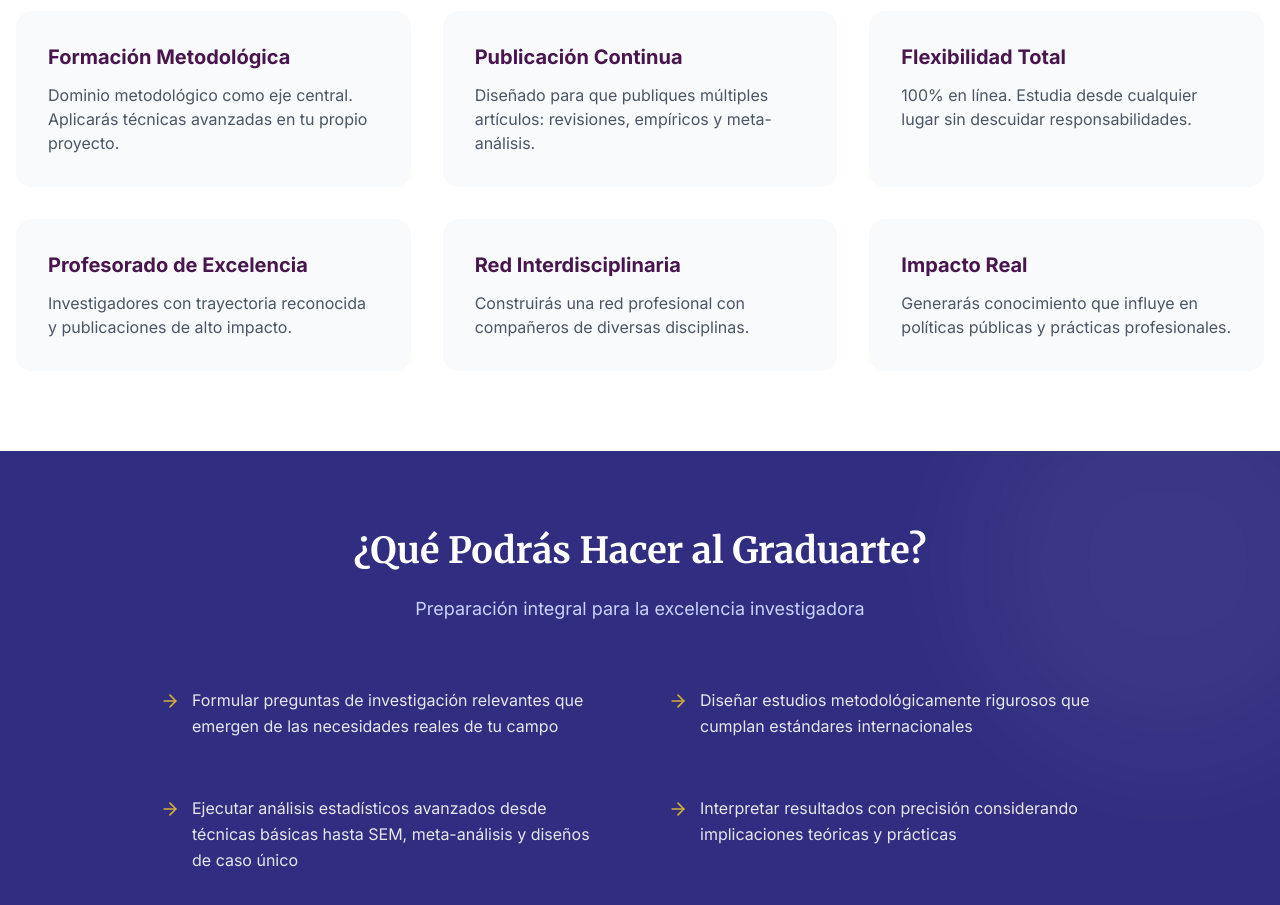
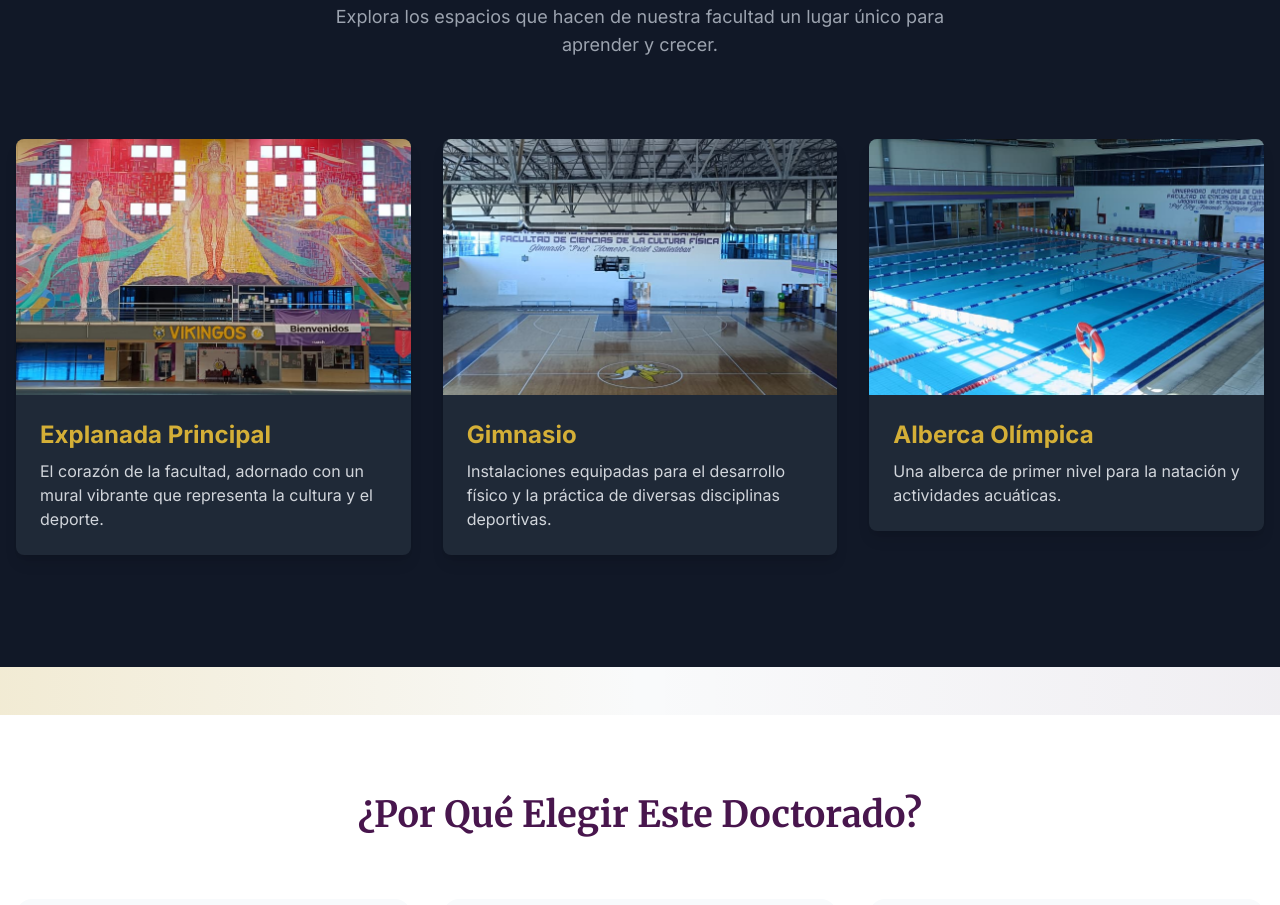
Before and after one commit to mamueljr/Met_Avanzada, a React (Vite) app in the folder v2/: page / in a window 1280 px wide. Shown: the part 10420-11325 px from the top of the page. Built offline with nearby package versions, Linux system fonts and the light colour scheme.

Commit message:
se agrega galeria

```diff
--- a/v2/src/App.tsx
+++ b/v2/src/App.tsx
@@ -1,14 +1,15 @@
-import React from 'react';
-import Navbar from './components/Navbar';
-import Hero from './components/Hero';
-import About from './components/About';
-import Pillars from './components/Pillars';
-import Curriculum from './components/Curriculum';
-import Specializations from './components/Specializations';
-import Competencies from './components/Competencies';
-import Features from './components/Features';
-import WhyChoose from './components/WhyChoose';
-import Footer from './components/Footer';
+import React from "react";
+import Navbar from "./components/Navbar";
+import Hero from "./components/Hero";
+import About from "./components/About";
+import Pillars from "./components/Pillars";
+import Curriculum from "./components/Curriculum";
+import Specializations from "./components/Specializations";
+import Competencies from "./components/Competencies";
+import Features from "./components/Features";
+import Gallery from "./components/Gallery";
+import WhyChoose from "./components/WhyChoose";
+import Footer from "./components/Footer";
 
 const App: React.FC = () => {
   return (
@@ -16,19 +17,45 @@ const App: React.FC = () => {
       <Navbar />
       <main>
         <Hero />
-        <div className="h-16 bg-gradient-to-r from-uach-purple/5 via-uach-gold/20 to-transparent" aria-hidden="true" />
+        <div
+          className="h-16 bg-gradient-to-r from-uach-purple/5 via-uach-gold/20 to-transparent"
+          aria-hidden="true"
+        />
         <About />
-        <div className="h-12 bg-gradient-to-r from-uach-gold/20 via-transparent to-uach-purple/5" aria-hidden="true" />
+        <div
+          className="h-12 bg-gradient-to-r from-uach-gold/20 via-transparent to-uach-purple/5"
+          aria-hidden="true"
+        />
         <Pillars />
-        <div className="h-12 bg-gradient-to-r from-uach-purple/5 via-white to-uach-gold/10" aria-hidden="true" />
+        <div
+          className="h-12 bg-gradient-to-r from-uach-purple/5 via-white to-uach-gold/10"
+          aria-hidden="true"
+        />
         <Curriculum />
-        <div className="h-12 bg-gradient-to-r from-uach-gold/20 via-transparent to-uach-purple/5" aria-hidden="true" />
+        <div
+          className="h-12 bg-gradient-to-r from-uach-gold/20 via-transparent to-uach-purple/5"
+          aria-hidden="true"
+        />
         <Specializations />
-        <div className="h-12 bg-gradient-to-r from-uach-purple/5 via-white to-uach-gold/10" aria-hidden="true" />
+        <div
+          className="h-12 bg-gradient-to-r from-uach-purple/5 via-white to-uach-gold/10"
+          aria-hidden="true"
+        />
         <Competencies />
-        <div className="h-12 bg-gradient-to-r from-uach-gold/20 via-transparent to-uach-purple/5" aria-hidden="true" />
+        <div
+          className="h-12 bg-gradient-to-r from-uach-gold/20 via-transparent to-uach-purple/5"
+          aria-hidden="true"
+        />
         <Features />
-        <div className="h-12 bg-gradient-to-r from-uach-purple/5 via-white to-uach-gold/10" aria-hidden="true" />
+        <div
+          className="h-12 bg-gradient-to-r from-uach-purple/5 via-white to-uach-gold/10"
+          aria-hidden="true"
+        />
+        <Gallery />
+        <div
+          className="h-12 bg-gradient-to-r from-uach-gold/20 via-transparent to-uach-purple/5"
+          aria-hidden="true"
+        />
         <WhyChoose />
       </main>
       <Footer />
--- a/v2/src/components/Gallery.tsx
+++ b/v2/src/components/Gallery.tsx
@@ -1,36 +1,13 @@
-import React from 'react';
+import React, { useState } from 'react';
+import { X, ZoomIn } from 'lucide-react';
 import RevealOnScroll from './RevealOnScroll';
-
-// 1. Importa las nuevas imágenes desde la carpeta de assets
-import imgAlberca from '../assets/fccf-alberca.jpg';
-import imgExplanada from '../assets/fccf-explanada.jpg';
-import imgGym from '../assets/fccf-gym.jpg';
-
-// 2. Organiza la información de la galería en un array para que sea fácil de manejar
-const galleryItems = [
-  {
-    src: imgExplanada,
-    alt: 'Mural en la explanada de la FCCF',
-    title: 'Explanada Principal',
-    description: 'El corazón de la facultad, adornado con un mural vibrante que representa la cultura y el deporte.'
-  },
-  {
-    src: imgGym,
-    alt: 'Gimnasio de la FCCF',
-    title: 'Gimnasio',
-    description: 'Instalaciones equipadas para el desarrollo físico y la práctica de diversas disciplinas deportivas.'
-  },
-  {
-    src: imgAlberca,
-    alt: 'Alberca olímpica de la FCCF',
-    title: 'Alberca Olímpica',
-    description: 'Una alberca de primer nivel para la natación y actividades acuáticas.'
-  }
-];
+import { GALLERY_ITEMS } from '../constants';
 
 const Gallery: React.FC = () => {
+  const [selectedImage, setSelectedImage] = useState<typeof GALLERY_ITEMS[0] | null>(null);
+
   return (
-    <section id="gallery" className="py-20 lg:py-28 bg-gray-900 text-white">
+    <section id="gallery" className="py-20 lg:py-28 bg-gray-900 text-white relative">
       <div className="container mx-auto px-4">
         <RevealOnScroll>
           <h2 className="text-4xl md:text-5xl font-bold text-center mb-4 font-serif">
@@ -41,12 +18,24 @@ const Gallery: React.FC = () => {
           </p>
         </RevealOnScroll>
 
-        {/* 3. Crea una cuadrícula (grid) responsiva para las imágenes */}
         <div className="grid grid-cols-1 md:grid-cols-2 lg:grid-cols-3 gap-8">
-          {galleryItems.map((item, index) => (
-            <RevealOnScroll key={item.title} delay={index * 0.1}>
-              <div className="bg-gray-800 rounded-lg overflow-hidden shadow-lg group transform transition-transform duration-300 hover:scale-105">
-                <img src={item.src} alt={item.alt} className="w-full h-56 object-cover" loading="lazy" />
+          {GALLERY_ITEMS.map((item, index) => (
+            <RevealOnScroll key={item.id} delay={index * 0.1}>
+              <div
+                className="bg-gray-800 rounded-lg overflow-hidden shadow-lg group cursor-pointer relative"
+                onClick={() => setSelectedImage(item)}
+              >
+                <div className="relative overflow-hidden">
+                  <img
+                    src={item.src}
+                    alt={item.alt}
+                    className="w-full h-64 object-cover transform transition-transform duration-500 group-hover:scale-110"
+                    loading="lazy"
+                  />
+                  <div className="absolute inset-0 bg-black/40 opacity-0 group-hover:opacity-100 transition-opacity duration-300 flex items-center justify-center">
+                    <ZoomIn className="w-10 h-10 text-white" />
+                  </div>
+                </div>
                 <div className="p-6">
                   <h3 className="text-2xl font-bold text-uach-gold mb-2">{item.title}</h3>
                   <p className="text-gray-300">{item.description}</p>
@@ -56,6 +45,36 @@ const Gallery: React.FC = () => {
           ))}
         </div>
       </div>
+
+      {/* Lightbox Modal */}
+      {selectedImage && (
+        <div
+          className="fixed inset-0 z-50 flex items-center justify-center bg-black/90 backdrop-blur-sm p-4 animate-in fade-in duration-200"
+          onClick={() => setSelectedImage(null)}
+        >
+          <button
+            className="absolute top-4 right-4 text-white hover:text-uach-gold transition-colors z-[60]"
+            onClick={() => setSelectedImage(null)}
+          >
+            <X size={32} />
+          </button>
+
+          <div
+            className="relative max-w-5xl w-full max-h-[90vh] flex flex-col items-center"
+            onClick={(e) => e.stopPropagation()}
+          >
+            <img
+              src={selectedImage.src}
+              alt={selectedImage.alt}
+              className="w-full h-auto max-h-[80vh] object-contain rounded-lg shadow-2xl"
+            />
+            <div className="mt-4 text-center">
+              <h3 className="text-2xl font-bold text-uach-gold">{selectedImage.title}</h3>
+              <p className="text-gray-300 mt-2">{selectedImage.description}</p>
+            </div>
+          </div>
+        </div>
+      )}
     </section>
   );
 };
--- a/v2/src/constants.ts
+++ b/v2/src/constants.ts
@@ -1,4 +1,9 @@
-import { NavItem, Pillar, Semester, Specialization, Competency, Stat } from './types';
+import { NavItem, Pillar, Semester, Specialization, Competency, Stat, GalleryItem } from './types';
+
+// Images
+import imgAlberca from './assets/fccf-alberca.jpg';
+import imgExplanada from './assets/fccf-explanada.jpg';
+import imgGym from './assets/fccf-gym.jpg';
 
 export const NAV_ITEMS: NavItem[] = [
   { label: '¿Qué es?', href: '#que-es' },
@@ -202,3 +207,27 @@ export const HERO_CONTENT = {
   faculty: 'Facultad de Ciencias de la Cultura Física',
   cta: 'Conocer el Programa'
 };
+
+export const GALLERY_ITEMS: GalleryItem[] = [
+  {
+    id: 1,
+    src: imgExplanada,
+    alt: 'Mural en la explanada de la FCCF',
+    title: 'Explanada Principal',
+    description: 'El corazón de la facultad, adornado con un mural vibrante que representa la cultura y el deporte.'
+  },
+  {
+    id: 2,
+    src: imgGym,
+    alt: 'Gimnasio de la FCCF',
+    title: 'Gimnasio',
+    description: 'Instalaciones equipadas para el desarrollo físico y la práctica de diversas disciplinas deportivas.'
+  },
+  {
+    id: 3,
+    src: imgAlberca,
+    alt: 'Alberca olímpica de la FCCF',
+    title: 'Alberca Olímpica',
+    description: 'Una alberca de primer nivel para la natación y actividades acuáticas.'
+  }
+];
```
Also changed, not shown: v2/src/types.ts (+8 -0 lines).
